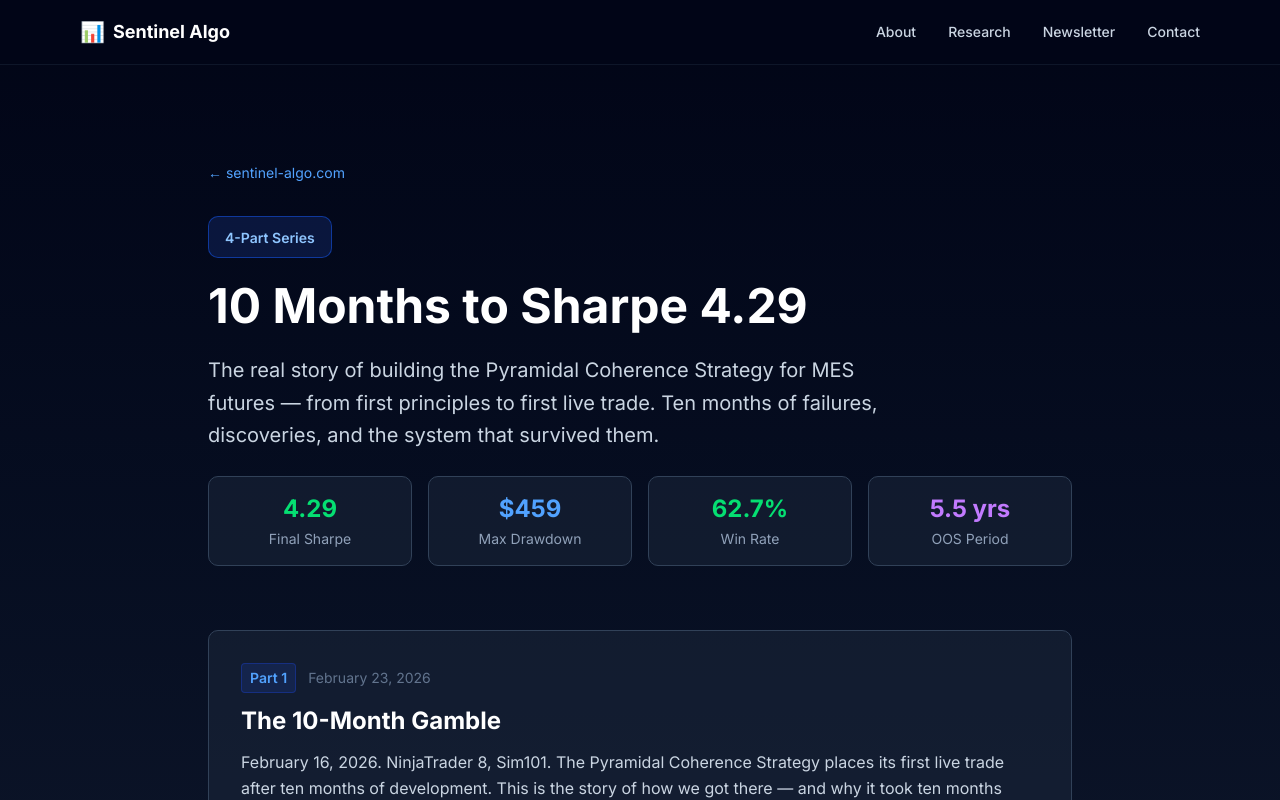
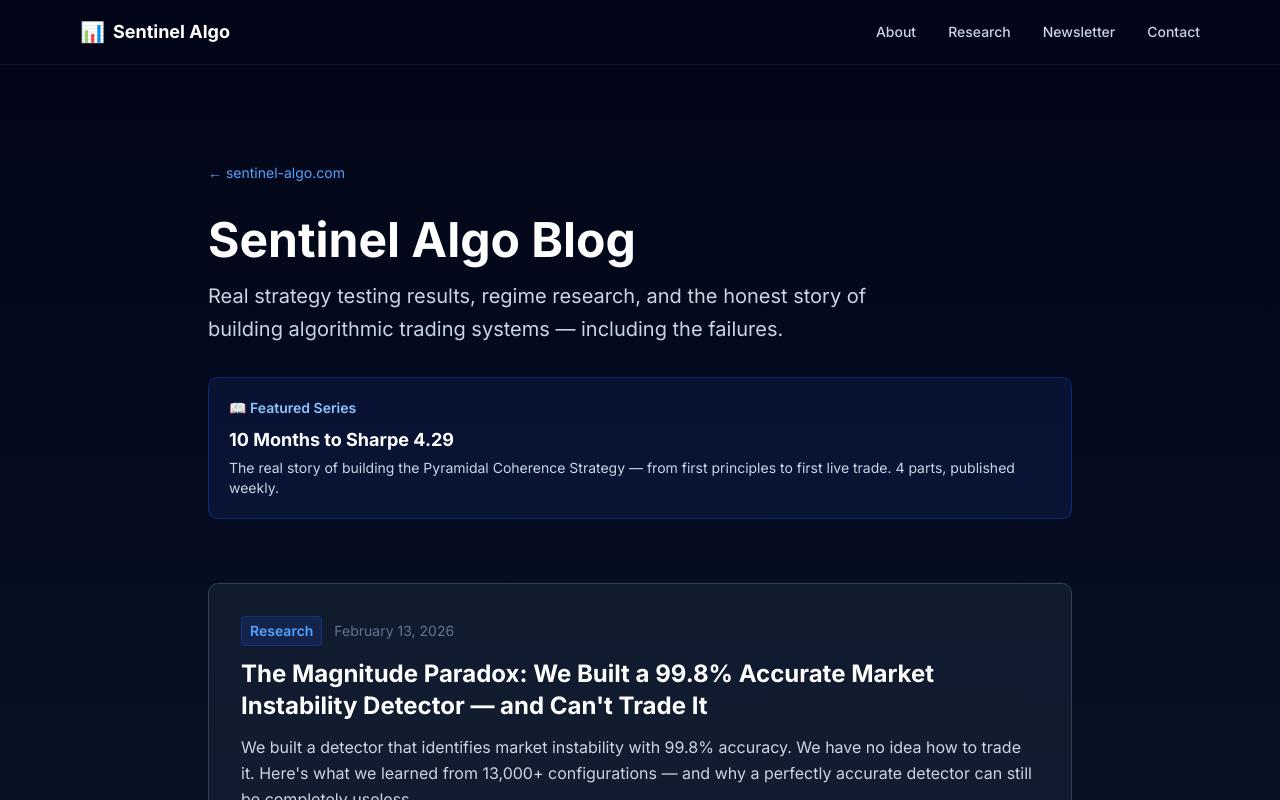
Before and after one commit to shadowfax-mitch/sentinelbacktest-landing, a Next.js app: page /blog in a window 1280 px wide. Shown: the top 800 px of the page. Built offline with nearby package versions, Linux system fonts and the light colour scheme.

Commit message:
fix: update blog index to include existing magnitude-paradox post
The remote had an existing blog post (magnitude-paradox, Feb 13 2026)
that my initial index didn't include. Updated blog/page.tsx to list
all published posts, with both standalone articles and the PCS series.

```diff
--- a/app/blog/page.tsx
+++ b/app/blog/page.tsx
@@ -11,10 +11,11 @@ export const metadata: Metadata = {
   },
 };
 
-const posts = [
+const series = [
   {
     slug: 'part1-the-gamble',
-    part: 1,
+    series: '10 Months to Sharpe 4.29',
+    part: 1 as number | null,
     title: 'The 10-Month Gamble',
     date: 'February 23, 2026',
     excerpt:
@@ -22,7 +23,8 @@ const posts = [
   },
   {
     slug: 'part2-inverted-shield',
-    part: 2,
+    series: '10 Months to Sharpe 4.29',
+    part: 2 as number | null,
     title: 'The Inverted Shield Discovery',
     date: 'March 2, 2026',
     excerpt:
@@ -30,7 +32,8 @@ const posts = [
   },
   {
     slug: 'part3-meta-controller',
-    part: 3,
+    series: '10 Months to Sharpe 4.29',
+    part: 3 as number | null,
     title: 'Building the Meta-Controller',
     date: 'March 9, 2026',
     excerpt:
@@ -38,13 +41,28 @@ const posts = [
   },
   {
     slug: 'part4-live-on-sim',
-    part: 4,
-    title: 'Live on the Sim — What\'s Next',
+    series: '10 Months to Sharpe 4.29',
+    part: 4 as number | null,
+    title: "Live on the Sim — What's Next",
     date: 'March 16, 2026',
     excerpt:
       'PCS is live on Sim101. First session MFE/MAE: $61.88 average MFE confirms entries are finding real inflection points. Exits are giving it back. Bobby trade manager is next. The path to $500/week starts here.',
   },
 ];
+
+const standalone = [
+  {
+    slug: 'magnitude-paradox',
+    series: 'Research',
+    part: null as number | null,
+    title: 'The Magnitude Paradox: We Built a 99.8% Accurate Market Instability Detector — and Can\'t Trade It',
+    date: 'February 13, 2026',
+    excerpt:
+      'We built a detector that identifies market instability with 99.8% accuracy. We have no idea how to trade it. Here\'s what we learned from 13,000+ configurations — and why a perfectly accurate detector can still be completely useless.',
+  },
+];
+
+const posts = [...standalone, ...series];
 
 export default function BlogIndex() {
   return (
@@ -59,32 +77,20 @@ export default function BlogIndex() {
 
         {/* Header */}
         <div className="mb-16">
-          <div className="inline-block bg-blue-900/30 border border-blue-600/50 rounded-lg px-4 py-2 mb-6">
-            <span className="text-blue-300 text-sm font-semibold">4-Part Series</span>
-          </div>
-          <h1 className="text-4xl md:text-5xl font-bold text-white mb-6">
-            10 Months to Sharpe 4.29
+          <h1 className="text-4xl md:text-5xl font-bold text-white mb-4">
+            Sentinel Algo Blog
           </h1>
           <p className="text-xl text-slate-300 leading-relaxed max-w-2xl">
-            The real story of building the Pyramidal Coherence Strategy for MES futures — from
-            first principles to first live trade. Ten months of failures, discoveries, and the
-            system that survived them.
+            Real strategy testing results, regime research, and the honest story of building
+            algorithmic trading systems — including the failures.
           </p>
-          <div className="mt-6 grid grid-cols-2 md:grid-cols-4 gap-4">
-            {[
-              { label: 'Final Sharpe', value: '4.29', color: 'text-green-400' },
-              { label: 'Max Drawdown', value: '$459', color: 'text-blue-400' },
-              { label: 'Win Rate', value: '62.7%', color: 'text-green-400' },
-              { label: 'OOS Period', value: '5.5 yrs', color: 'text-purple-400' },
-            ].map((stat) => (
-              <div
-                key={stat.label}
-                className="bg-slate-800/50 border border-slate-700 rounded-lg p-4 text-center"
-              >
-                <div className={`text-2xl font-bold ${stat.color}`}>{stat.value}</div>
-                <div className="text-slate-400 text-sm mt-1">{stat.label}</div>
-              </div>
-            ))}
+          <div className="mt-8 p-5 bg-blue-900/20 border border-blue-700/40 rounded-lg">
+            <div className="text-blue-300 text-sm font-semibold mb-2">📖 Featured Series</div>
+            <div className="text-white font-bold text-lg">10 Months to Sharpe 4.29</div>
+            <div className="text-slate-300 mt-1 text-sm">
+              The real story of building the Pyramidal Coherence Strategy — from first principles
+              to first live trade. 4 parts, published weekly.
+            </div>
           </div>
         </div>
 
@@ -95,7 +101,7 @@ export default function BlogIndex() {
               <div className="bg-slate-800/50 border border-slate-700 hover:border-blue-600/50 rounded-lg p-6 md:p-8 transition-all">
                 <div className="flex items-center gap-3 mb-3">
                   <span className="text-sm font-semibold text-blue-400 bg-blue-900/30 border border-blue-800/50 rounded px-2 py-1">
-                    Part {post.part}
+                    {post.part !== null ? `Part ${post.part}` : post.series}
                   </span>
                   <span className="text-sm text-slate-500">{post.date}</span>
                 </div>
```
